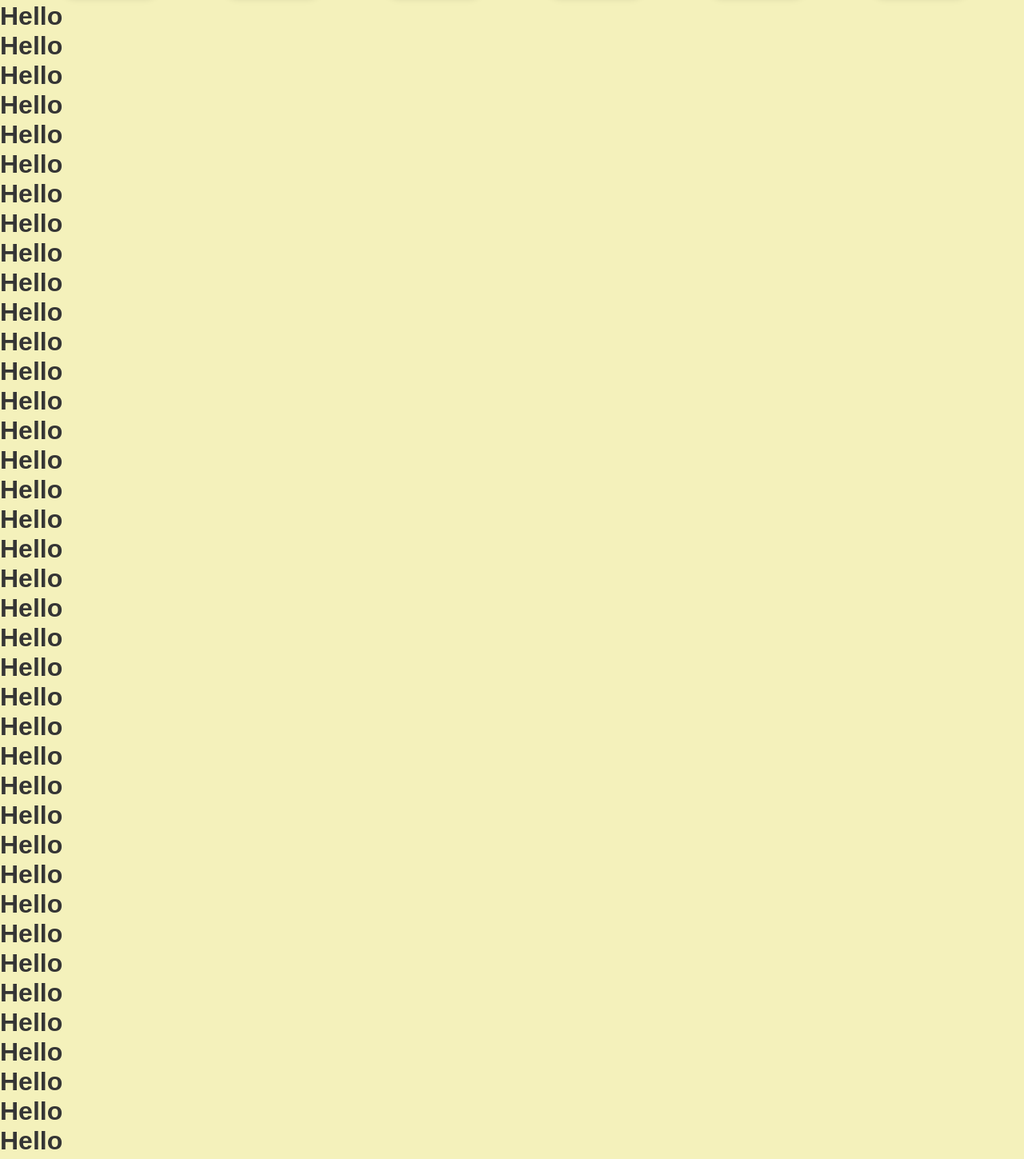
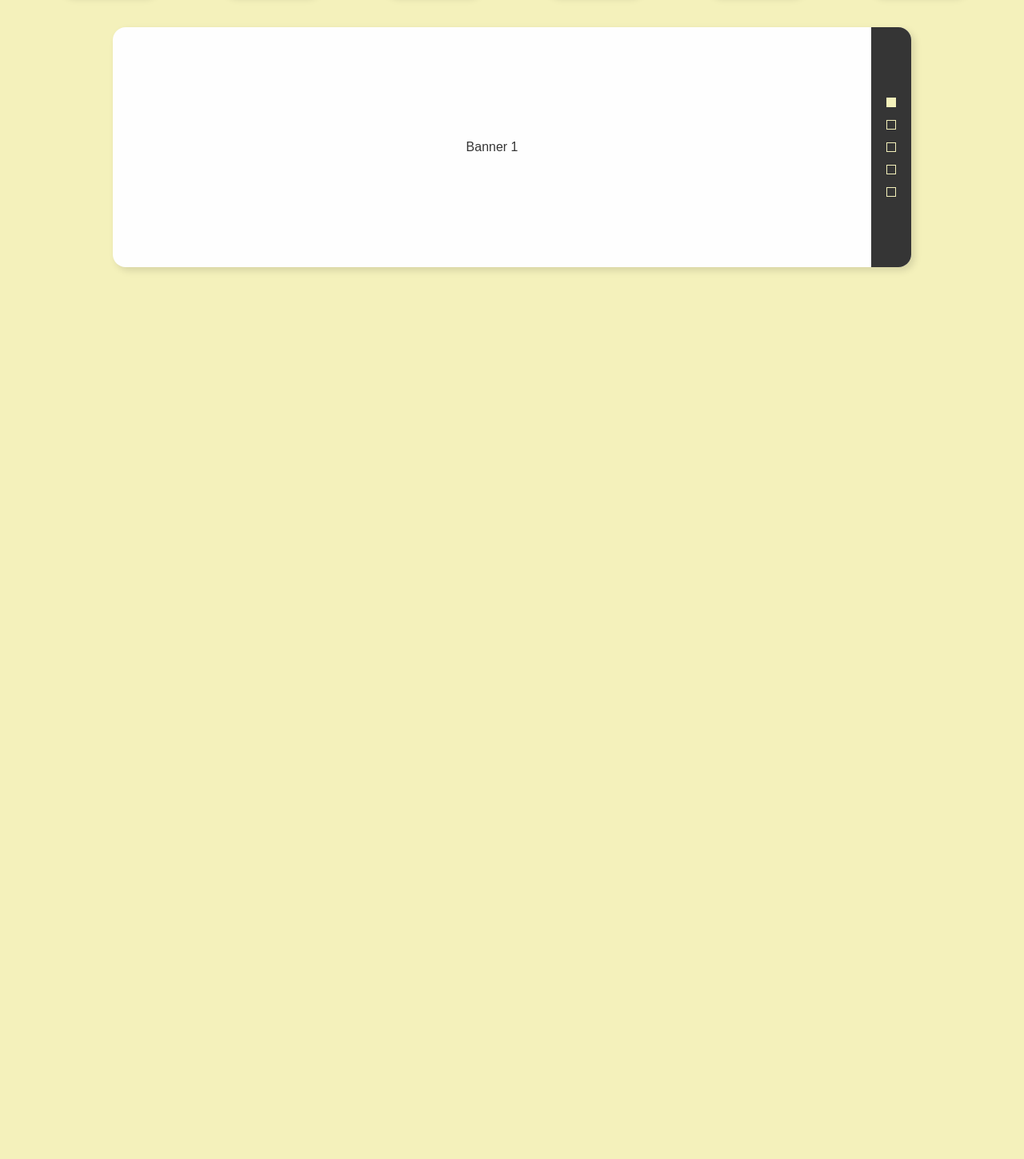
Before and after one commit to ak-seyam/e-commerce, a Next.js app: page / in a window 1280 px wide. Shown: the part 120-1569 px from the top of the page at 80% size. After the commit the page ends 800 px from the top, so only its background shows below. Built offline with nearby package versions, Linux system fonts and the light colour scheme.

Commit message:
add drawer sacfold

```diff
--- /dev/null
+++ b/components/common/Drawer/drawer.module.css
@@ -0,0 +1,63 @@
+.container {
+    background-color: #fefefe;
+    width           : 80%;
+    height          : 300px;
+    border-radius   : 16px;
+    box-shadow      : var(--shadow);
+    display         : grid;
+    grid-template   : auto / 95% 5%;
+    overflow        : hidden;
+    margin          : 16px;
+    position: relative;
+}
+
+.banner {
+    padding        : 16px;
+    height         : 100%;
+    width          : 100%;
+    display        : flex;
+    justify-content: center;
+    align-items    : center;
+}
+
+.indicators {
+    background-color: var(--background-secondary);
+    color           : var(--background-primary);
+    display         : flex;
+    justify-content : center;
+    align-items     : center;
+    flex-direction  : column;
+}
+
+.indicator.selected {
+    height          : 12px;
+    width           : 12px;
+    background-color: var(--background-primary);
+    margin          : 8px;
+    cursor          : pointer;
+}
+
+.indicator.unselected {
+    cursor      : pointer;
+    height      : 12px;
+    width       : 12px;
+    margin      : 8px;
+    border-style: solid;
+    border-width: 1px;
+    border-color: var(--background-primary);
+}
+
+@media only screen and (max-width: 600px) {
+    .container {
+        grid-template: 90% 10% / auto;
+    }
+
+    .indicators {
+        position: absolute;
+        bottom: 0;
+        width: 100%;
+        height: 10%;
+        display: flex;
+        flex-direction: row;
+    }
+}
--- /dev/null
+++ b/components/common/Drawer/drawer.tsx
@@ -0,0 +1,46 @@
+import { useEffect, useState } from "react"
+import styles from "./drawer.module.css"
+
+export default function Drawer() {
+    const [selectedPage, setSelectedPage] = useState(0)
+    const handleIndicatorClicked = (index) => {
+        console.log(index);
+
+        setSelectedPage(index)
+    }
+    useEffect(() => {
+        setInterval(() => {
+            setSelectedPage((prevSelectedPage) => {
+                return (prevSelectedPage + 1) % 5
+            })
+        }, 10000)
+    }, [])
+    return (
+        <div className={`${styles["container"]}`}>
+            <div style={{ transform: `translateY(${-100 * selectedPage}%)`, transition: "0.5s" }}>
+                <div className={`${styles["banner"]}`}>
+                    Banner 1
+                </div>
+                <div className={`${styles["banner"]}`}>
+                    Banner 2
+                </div>
+                <div className={`${styles["banner"]}`}>
+                    Banner 3
+                </div>
+                <div className={`${styles["banner"]}`}>
+                    Banner 4
+                </div>
+                <div className={`${styles["banner"]}`}>
+                    Banner 5
+                </div>
+            </div>
+            <span className={`${styles["indicators"]}`}>
+                <span onClick={() => handleIndicatorClicked(0)} className={`${styles["indicator"]} ${selectedPage === 0 ? styles["selected"] : styles["unselected"]}`}></span>
+                <span onClick={() => handleIndicatorClicked(1)} className={`${styles["indicator"]} ${selectedPage === 1 ? styles["selected"] : styles["unselected"]}`}></span>
+                <span onClick={() => handleIndicatorClicked(2)} className={`${styles["indicator"]} ${selectedPage === 2 ? styles["selected"] : styles["unselected"]}`}></span>
+                <span onClick={() => handleIndicatorClicked(3)} className={`${styles["indicator"]} ${selectedPage === 3 ? styles["selected"] : styles["unselected"]}`}></span>
+                <span onClick={() => handleIndicatorClicked(4)} className={`${styles["indicator"]} ${selectedPage === 4 ? styles["selected"] : styles["unselected"]}`}></span>
+            </span>
+        </div>
+    )
+}
--- a/components/common/layout.module.css
+++ b/components/common/layout.module.css
@@ -1,3 +1,7 @@
 .main-content {
     /* margin-top: 60px; */
+    display       : flex;
+    flex-direction: column;
+    align-items   : center;
+    padding       : 16px;
 }
--- a/components/navbar/Navbar.tsx
+++ b/components/navbar/Navbar.tsx
@@ -86,7 +86,7 @@ export default function NavBar() {
                         </div>
                         <div style={{ padding: searchResults.length ? "16px" : "0px" }} className={`${styles["search-results"]}`}>
                             {searchResults.map(res => {
-                                return <div>{res}</div>
+                                return <div key={res}>{res}</div>
                             })}
                         </div>
                     </div>
@@ -117,12 +117,12 @@ export default function NavBar() {
             </section>
             <section id={"categories"} className={`${styles["categories"]}`}>
                 {loadingCategories ? "loading" : categories.map(category => {
-                    return (<>
+                    return (
                         <div key={category.name} id={category.name} className={`${styles["category-button"]}`}
                             onMouseOver={() => handleMouseOver(category.name)}>
                             {category.name}
                         </div>
-                    </>)
+                    )
                 })}
             </section>
             <div style={{ display: categoryItems.length ? "block" : "none" }}
--- a/components/navbar/navbar.module.css
+++ b/components/navbar/navbar.module.css
@@ -229,4 +229,5 @@
     padding         : 16px;
     top             : 120px;
     position        : absolute;
+    z-index         : 10;
 }
--- a/pages/index.tsx
+++ b/pages/index.tsx
@@ -1,58 +1,11 @@
 import Head from "next/head"
+import Drawer from "../components/common/Drawer/drawer"
 import CommonLayout from "../components/common/layout"
 export default function Landing() {
   return (
     <>
       <CommonLayout>
-        <h1>Hello</h1>
-        <h1>Hello</h1>
-        <h1>Hello</h1>
-        <h1>Hello</h1>
-        <h1>Hello</h1>
-        <h1>Hello</h1>
-        <h1>Hello</h1>
-        <h1>Hello</h1>
-        <h1>Hello</h1>
-        <h1>Hello</h1>
-        <h1>Hello</h1>
-        <h1>Hello</h1>
-        <h1>Hello</h1>
-        <h1>Hello</h1>
-        <h1>Hello</h1>
-        <h1>Hello</h1>
-        <h1>Hello</h1>
-        <h1>Hello</h1>
-        <h1>Hello</h1>
-        <h1>Hello</h1>
-        <h1>Hello</h1>
-        <h1>Hello</h1>
-        <h1>Hello</h1>
-        <h1>Hello</h1>
-        <h1>Hello</h1>
-        <h1>Hello</h1>
-        <h1>Hello</h1>
-        <h1>Hello</h1>
-        <h1>Hello</h1>
-        <h1>Hello</h1>
-        <h1>Hello</h1>
-        <h1>Hello</h1>
-        <h1>Hello</h1>
-        <h1>Hello</h1>
-        <h1>Hello</h1>
-        <h1>Hello</h1>
-        <h1>Hello</h1>
-        <h1>Hello</h1>
-        <h1>Hello</h1>
-        <h1>Hello</h1>
-        <h1>Hello</h1>
-        <h1>Hello</h1>
-        <h1>Hello</h1>
-        <h1>Hello</h1>
-        <h1>Hello</h1>
-        <h1>Hello</h1>
-        <h1>Hello</h1>
-        <h1>Hello</h1>
-        <h1>Hello</h1>
+        <Drawer></Drawer>
       </CommonLayout>
     </>
   )
```
